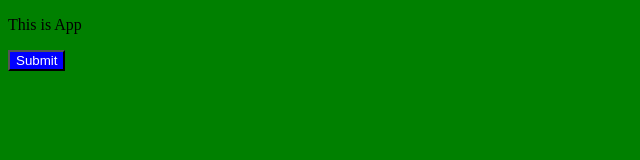
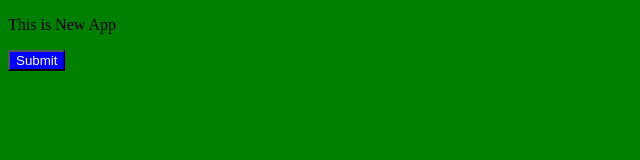
Before and after one commit to nguyenduykhang0711/HocGitHub, a plain HTML site: page index.html in a window 1280 px wide. Shown: the full height of the page, 0-640 px from the left. Drawn offline with Linux system fonts and the light colour scheme.

Commit message:
Update index.html

```diff
--- a/index.html
+++ b/index.html
@@ -10,7 +10,7 @@
     <link rel="stylesheet" href="index3.css">
 </head>
 <body>
-    <p>This is App</p>
+    <p>This is New App</p>
     <button>Submit</button>
 </body>
 </html>
```
